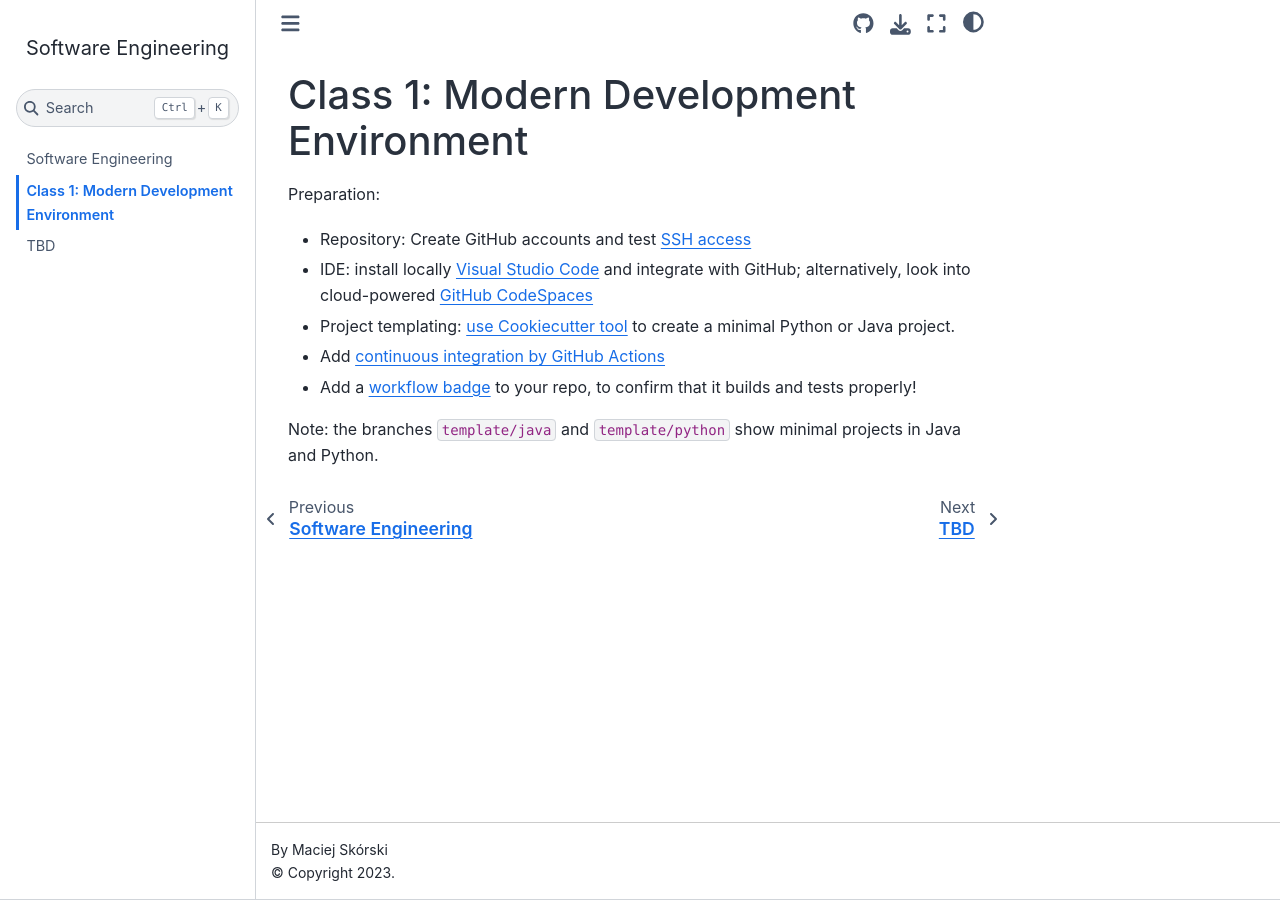
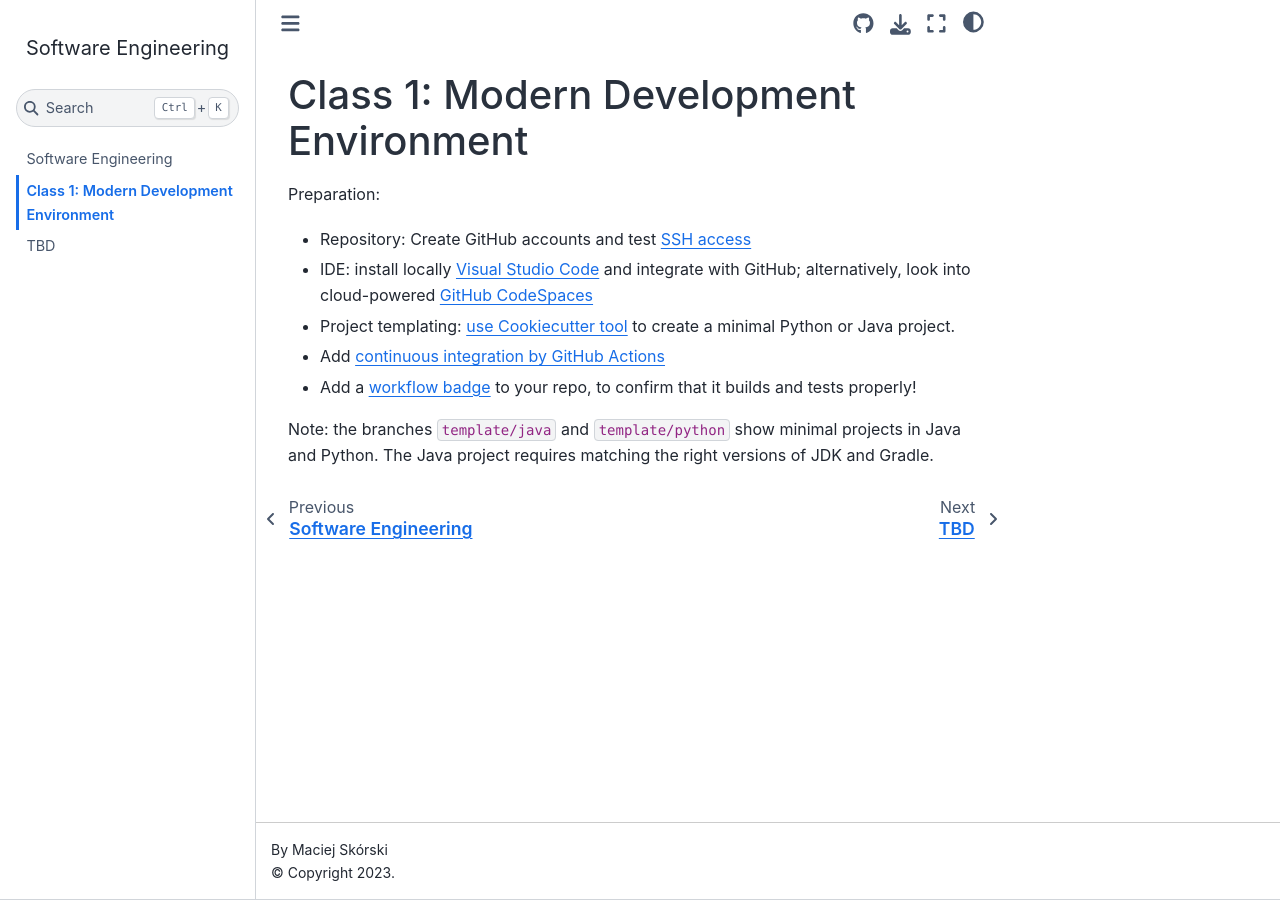
Before and after one commit to maciejskorski/software_engineering, a Jupyter Book: the page built from docs/modern_dev_environ.md, in a window 1280 px wide. Built offline with Jupyter Book 1.0.4 settings and Sphinx 7.4.7 and the Sphinx Book theme 1.1.4, drawn with Linux system fonts in a browser that asks for light colours.

Commit message:
docs cleanup

```diff
--- a/docs/modern_dev_environ.md
+++ b/docs/modern_dev_environ.md
@@ -7,4 +7,4 @@ Preparation:
 * Add [continuous integration by GitHub Actions](https://docs.github.com/en/actions/automating-builds-and-tests)
 * Add a [workflow badge](https://docs.github.com/en/actions/monitoring-and-troubleshooting-workflows/adding-a-workflow-status-badge) to your repo, to confirm that it builds and tests properly!
 
-Note: the branches `template/java` and `template/python` show minimal projects in Java and Python.
+Note: the branches `template/java` and `template/python` show minimal projects in Java and Python. The Java project requires matching the right versions of JDK and Gradle.
```
